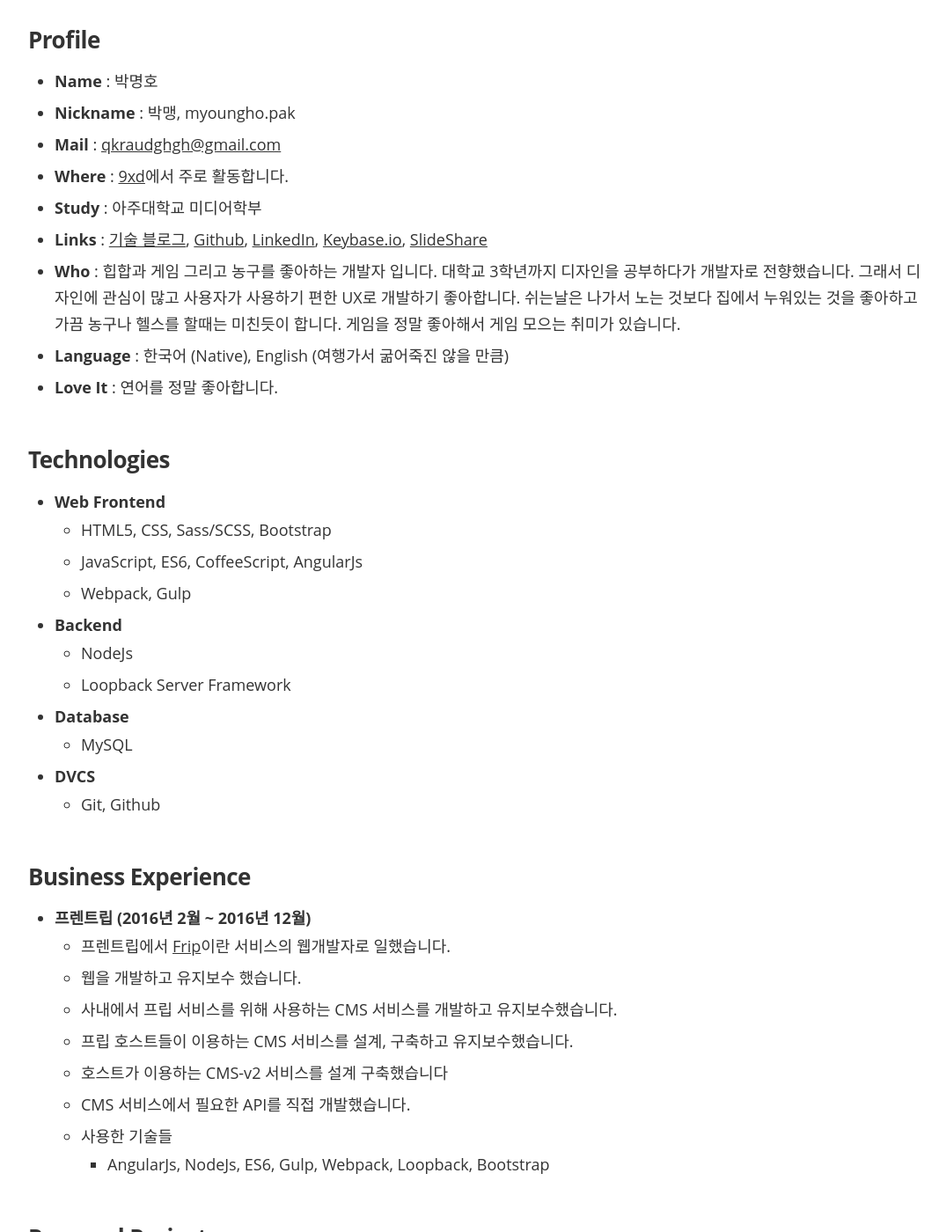
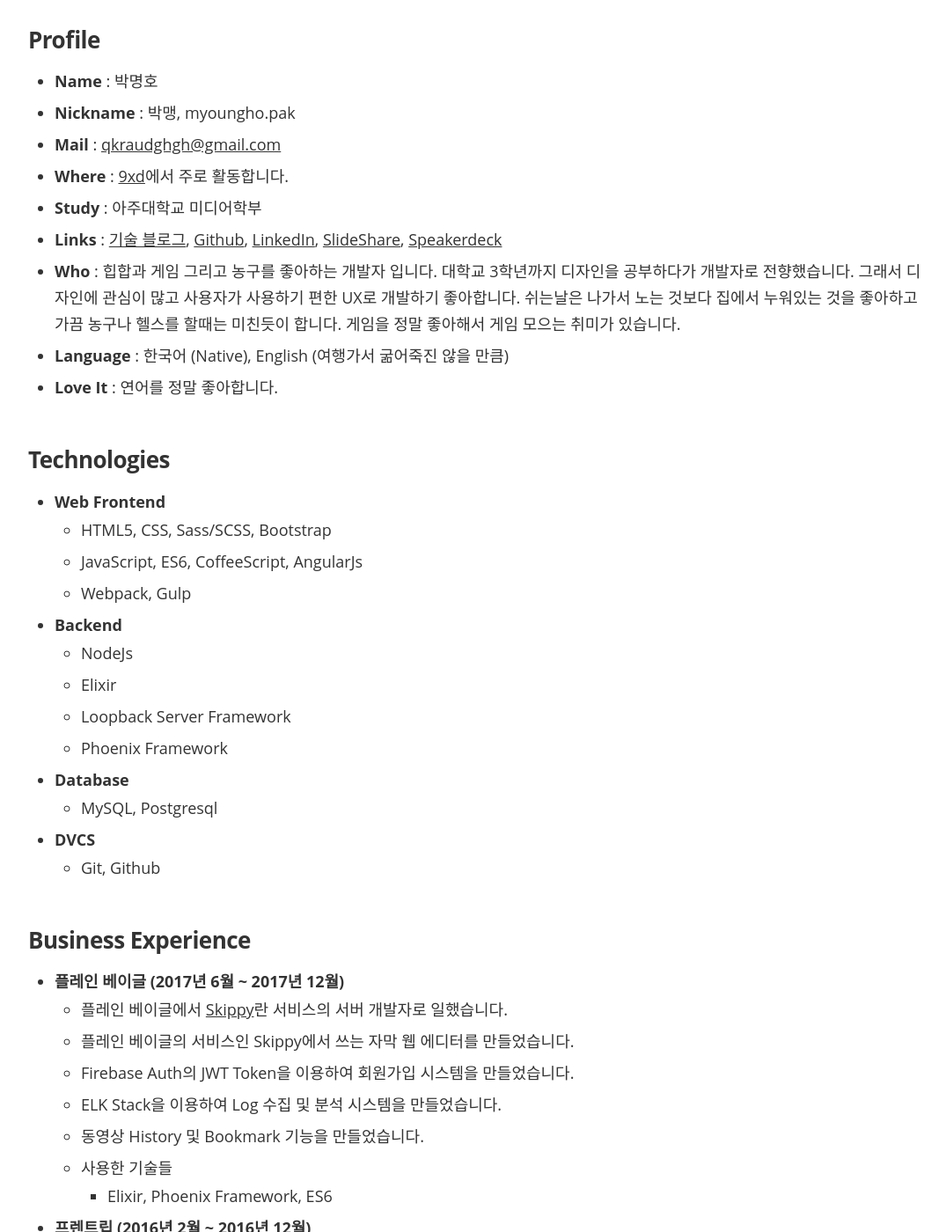
Before and after one commit to qkraudghgh/qkraudghgh.github.io, a Jekyll site: the page built from about/index.md, in a window 1280 px wide and 1400 px high, scrolled down 290 px. Shown: the whole window at 88% size, without its empty margins (96-1171 px from the left). Built offline with Jekyll 4.4.1, drawn with Linux system fonts in a browser that asks for light colours; nearby versions of some CDN libraries; some web fonts are replaced; comment, search, counter and statistics services are not loaded; some of the changed text lies outside the part shown.

Commit message:
Fix about me

```diff
--- a/about/index.md
+++ b/about/index.md
@@ -16,8 +16,8 @@
 - **Links** : [기술 블로그](https://qkraudghgh.github.io),
 [Github](https://github.com/qkraudghgh),
 [LinkedIn](https://www.linkedin.com/in/qkraudghgh),
-[Keybase.io](https://keybase.io/qkraudghgh/),
-[SlideShare](http://www.slideshare.net/ssuser8293c3)
+[SlideShare](http://www.slideshare.net/ssuser8293c3),
+[Speakerdeck](https://speakerdeck.com/qkraudghgh)
 - **Who** : 힙합과 게임 그리고 농구를 좋아하는 개발자 입니다. 대학교 3학년까지 디자인을 공부하다가 개발자로 전향했습니다. 그래서 디자인에 관심이 많고 사용자가 사용하기 편한 UX로 개발하기 좋아합니다. 쉬는날은 나가서 노는 것보다 집에서 누워있는 것을 좋아하고 가끔 농구나 헬스를 할때는 미친듯이 합니다. 게임을 정말 좋아해서 게임 모으는 취미가 있습니다.
 - **Language** : 한국어 (Native), English (여행가서 굶어죽진 않을 만큼)
 - **Love It** : 연어를 정말 좋아합니다.
@@ -29,13 +29,23 @@
   - Webpack, Gulp
 - **Backend**
   - NodeJs
+  - Elixir
   - Loopback Server Framework
+  - Phoenix Framework
 - **Database**
-  - MySQL
+  - MySQL, Postgresql
 - **DVCS**
   - Git, Github
 
 ## Business Experience
+- **플레인 베이글 (2017년 6월 ~ 2017년 12월)**
+  * 플레인 베이글에서 [Skippy](http://www.skippy.ai/)란 서비스의 서버 개발자로 일했습니다.
+  * 플레인 베이글의 서비스인 Skippy에서 쓰는 자막 웹 에디터를 만들었습니다.
+  * Firebase Auth의 JWT Token을 이용하여 회원가입 시스템을 만들었습니다.
+  * ELK Stack을 이용하여 Log 수집 및 분석 시스템을 만들었습니다.
+  * 동영상 History 및 Bookmark 기능을 만들었습니다.
+  * 사용한 기술들
+    * Elixir, Phoenix Framework, ES6
 - **프렌트립 (2016년 2월 ~ 2016년 12월)**
   * 프렌트립에서 [Frip](https://www.frip.co.kr)이란 서비스의 웹개발자로 일했습니다.
   * 웹을 개발하고 유지보수 했습니다.
@@ -68,12 +78,18 @@
     * AngularJs2, NodeJs, TypeScript, Gulp, Webpack, Firebase, Less, Data-mining
 
 ## Translation
-- **[Clean-Code-Javascript-Ko](https://github.com/qkraudghgh/clean-code-javascript-ko)** ★71
-  * [원문](https://github.com/ryanmcdermott/clean-code-javascript) ★11059
+- **[Clean-Code-Javascript-Ko](https://github.com/qkraudghgh/clean-code-javascript-ko)** ★166
+  * [원문](https://github.com/ryanmcdermott/clean-code-javascript) ★17700
   * 첫 번역 작업으로 원문 Translate Section에 번역본이 Link 되어 있습니다.
   * [PR#157](https://github.com/ryanmcdermott/clean-code-javascript/pull/157)
 
 ## Talks
+- **[Elixir & Phoenix framework 맛보기](https://speakerdeck.com/qkraudghgh/elixir-and-phoenix-framework-masbogi)**
+  * 소프트웨어 마에스트로 100+ 컨퍼런스, 2017-10-28
+  * Elixir와 Phoenix Framework에대해 발표했습니다.
+- **[협업](https://speakerdeck.com/qkraudghgh/hyeobeob)**
+  * 특성화 고등학교 개발자 모임 "시나브로", 2017-03-25
+  * 개인적인 경험을 통해 알아낸 협업이란 무엇인가에대한 내용을 고등학생들에게 강연했습니다.
 - **[슬랙에 귀여운 휴봇하나 키워보자!](http://www.slideshare.net/ssuser8293c3/ss-70421811)**
   * Talked at 9XD Christmas Meetup “Red black tree”, 2016-12-24
   * 휴봇을 슬랙에 연동하고 헤로쿠에 배포하는 방법에대해 이야기 했습니다.
```
